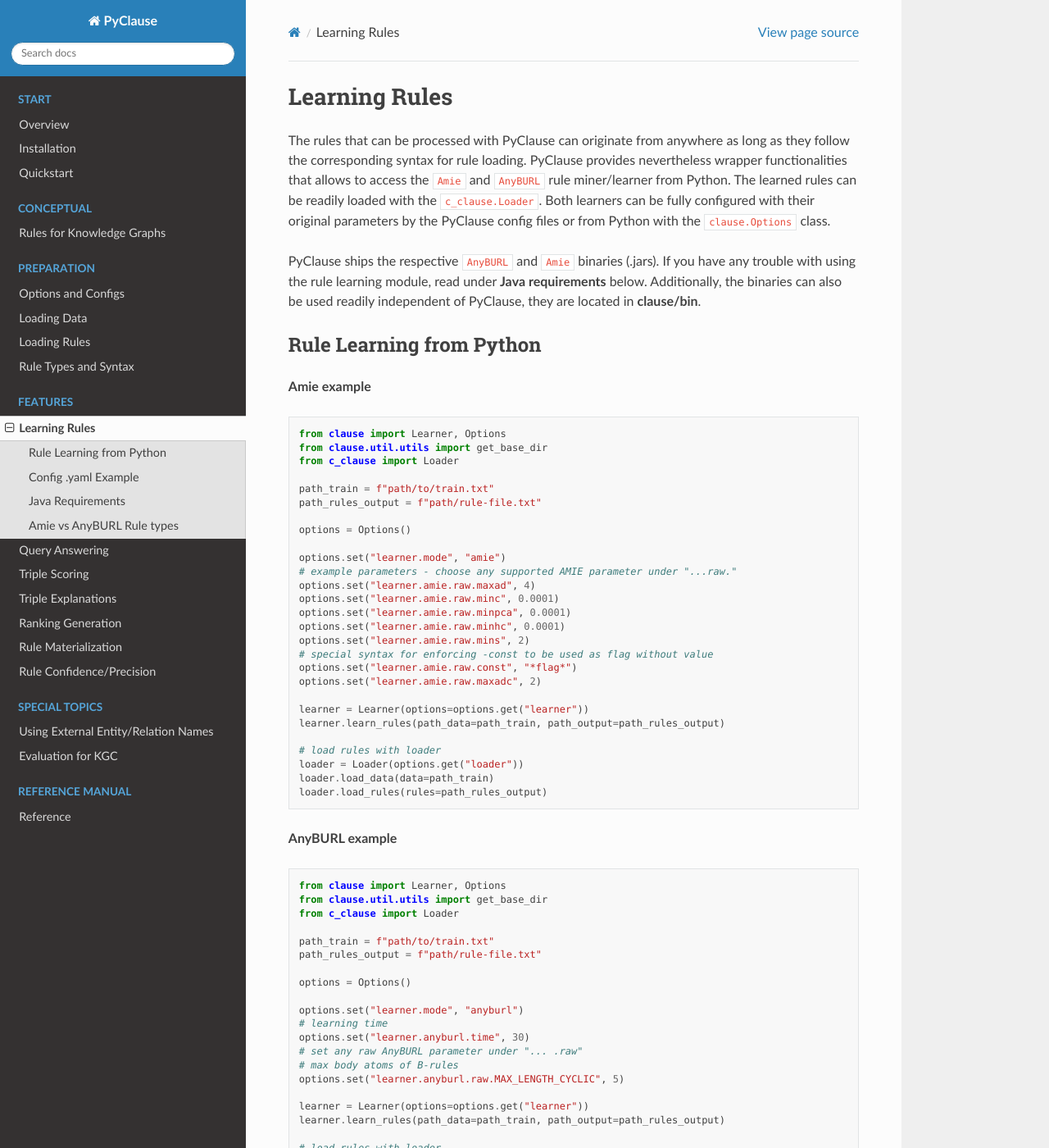
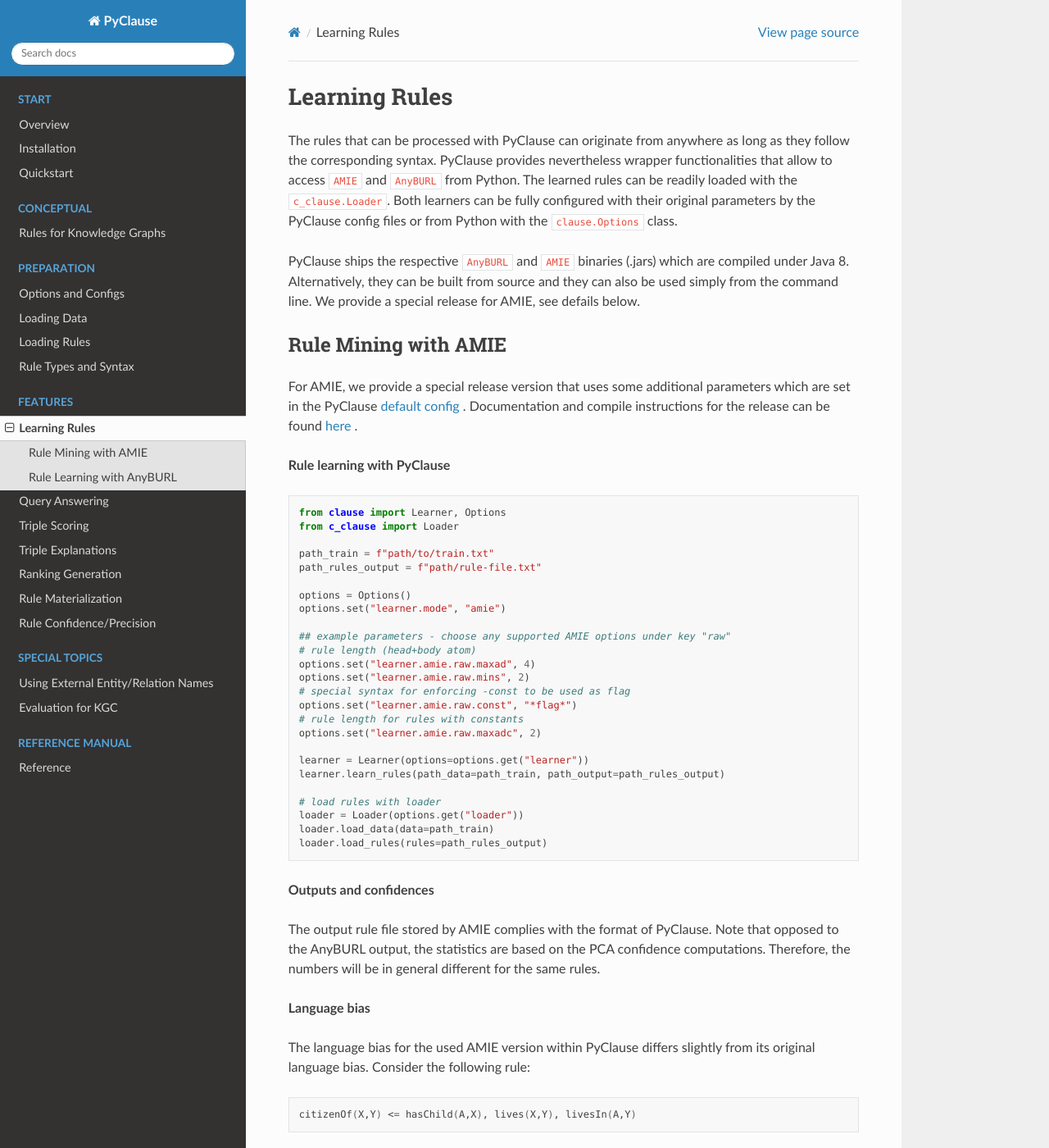
Before and after one commit to symbolic-kg/PyClause, a Sphinx documentation site: the page built from docs/feature/learning.rst, in a window 1280 px wide and 1400 px high. Shown: the whole window at 82% size. Built offline with Sphinx 7.4.7 and the Read the Docs theme 2.0.0, drawn with Linux system fonts in a browser that asks for light colours; some of the changed text lies outside the part shown.

Commit message:
Update docs

```diff
--- a/docs/advanced/evaluation.rst
+++ b/docs/advanced/evaluation.rst
@@ -4,7 +4,7 @@
 
 The ``clause`` packe provides two utility classes ``TripleSet`` and ``Ranking`` that can be used to calculate ranking-based evaluation metrics
 such as MRR or hits@k . They also allow to perform finegrained evaluations, e.g., relation-wise or for particular triple subsets. We show a complete example here,
-that creates from a ranking file which was stored with ``RankingHandler.write_ranking(..)`` the full MRR and relation-wise and direction-wise MRRs.
+that loads a ranking file which was stored with ``RankingHandler.write_ranking(..)``. It displays global MRR evaluations as well as relation and direction-wise results.
 
 
 .. code-block:: python
--- a/docs/conceptual/rules.rst
+++ b/docs/conceptual/rules.rst
@@ -21,7 +21,8 @@
 
 .. note::
 
-   From a predicate logic viewpoint, rule variables are assumed to be universally quantified. Furthermore, PyClause treats all terms implicitly under full object identity, i.e., :math:`X \neq A \neq Y` for the first rule and for the second :math:`X \neq london` and :math:`X \neq english`.
+   From a predicate logic viewpoint, rule variables are assumed to be universally quantified.
+   Furthermore, all the rule application modules in PyClause treat all terms implicitly under full object identity, i.e., :math:`X \neq A \neq Y` for the first rule and for the second :math:`X \neq london` and :math:`X \neq english`.
 
 
 We say that
--- a/docs/data/rule_types.rst
+++ b/docs/data/rule_types.rst
@@ -66,7 +66,7 @@
 
 **B-Rules**
 
-The head together with the body form a cycle. Any length supported. Examples:
+The head together with the body form a cycle when directions within the atoms are ignored. Any length supported. Examples:
 
 .. code-block:: bash
 
--- a/docs/feature/learning.rst
+++ b/docs/feature/learning.rst
@@ -1,40 +1,42 @@
 
 Learning Rules
 ==============
-The rules that can be processed with PyClause can originate from anywhere as long as they follow the corresponding syntax for rule loading.
-PyClause provides nevertheless wrapper functionalities that allows to access the ``Amie`` and ``AnyBURL`` rule miner/learner from Python.
-The learned rules can be readily loaded with the ``c_clause.Loader``. Both learners can be fully configured with their original parameters by the PyClause config files or from Python with the ``clause.Options`` class.
+The rules that can be processed with PyClause can originate from anywhere as long as they follow the corresponding syntax.
+PyClause provides nevertheless wrapper functionalities that allow to access ``AMIE`` and ``AnyBURL`` from Python.
+The learned rules can be readily loaded with the ``c_clause.Loader``.
+Both learners can be fully configured with their original parameters by the PyClause config files or from Python with the ``clause.Options`` class.
 
 
-PyClause ships the respective ``AnyBURL`` and ``Amie`` binaries (.jars). If you have any trouble with using the rule learning module, read under **Java requirements** below. Additionally, the
-binaries can also be used readily independent of PyClause, they are located in **clause/bin**.
+PyClause ships the respective ``AnyBURL`` and ``AMIE`` binaries (.jars) which are compiled under Java 8. Alternatively, they can be built from source and they can
+also be used simply from the command line. We provide a special release for AMIE, see defails below.
 
 
-Rule Learning from Python
-~~~~~~~~~~~~~~~~~~~~~~~~~
+Rule Mining with AMIE
+~~~~~~~~~~~~~~~~~~~~~~~
+For AMIE, we provide a special release version that uses some additional parameters which are set in the PyClause `default config <https://github.com/symbolic-kg/PyClause/blob/master/clause/config-default.yaml>`_ .
+Documentation and compile instructions for the release can be found `here <https://github.com/dig-team/amie/tree/pyclause>`_ .
 
-**Amie example**
+
+**Rule learning with PyClause**
 
 .. code-block:: python
 
     from clause import Learner, Options
-    from clause.util.utils import get_base_dir
     from c_clause import Loader
 
     path_train = f"path/to/train.txt"
     path_rules_output = f"path/rule-file.txt"
 
     options = Options()
+    options.set("learner.mode", "amie")
 
-    options.set("learner.mode", "amie")
-    # example parameters - choose any supported AMIE parameter under "...raw."
+    ## example parameters - choose any supported AMIE options under key "raw"
+    # rule length (head+body atom)
     options.set("learner.amie.raw.maxad", 4)
-    options.set("learner.amie.raw.minc", 0.0001)
-    options.set("learner.amie.raw.minpca", 0.0001)
-    options.set("learner.amie.raw.minhc", 0.0001)
     options.set("learner.amie.raw.mins", 2)
-    # special syntax for enforcing -const to be used as flag without value
+    # special syntax for enforcing -const to be used as flag
     options.set("learner.amie.raw.const", "*flag*")
+    # rule length for rules with constants
     options.set("learner.amie.raw.maxadc", 2)
 
     learner = Learner(options=options.get("learner"))
@@ -46,12 +48,35 @@
     loader.load_rules(rules=path_rules_output)
 
 
-**AnyBURL example**
+**Outputs and confidences**
+
+The output rule file stored by AMIE complies with the format of PyClause. Note that opposed to the AnyBURL output, the statistics are based on the PCA confidence computations.
+Therefore, the numbers will be in general different for the same rules.
+
+
+**Language bias**
+
+The language bias for the used AMIE version within PyClause differs slightly from its original language bias. Consider the following rule:
+
+.. code-block:: bash
+
+   citizenOf(X,Y) <= hasChild(A,X), lives(X,Y), livesIn(A,Y)
+
+This rule can potentially be mined with the standard AMIE version but not with the version used for PyClause. The difference to the syntax of the B-rules within PyClause
+(see :doc:`../data/rule_types`) is that there exists two paths from **X** to **Y** within the body of the rule: A direct path and one path going throug **A**.
+
+
+Rule Learning with AnyBURL
+~~~~~~~~~~~~~~~~~~~~~~~~~~
+For AnyBURL we use the most recent AnyBURL release, AnyBURL-23-1. More information can be found on the official `homepage <https://web.informatik.uni-mannheim.de/AnyBURL/>`_ .
+
+
+**Rule learning with PyClause**
+
 
 .. code-block:: python
 
     from clause import Learner, Options
-    from clause.util.utils import get_base_dir
     from c_clause import Loader
 
     path_train = f"path/to/train.txt"
@@ -73,15 +101,3 @@
     loader = Loader(options.get("loader"))
     loader.load_data(data=path_train)
     loader.load_rules(rules=path_rules_output)
-
-
-Config .yaml Example
-~~~~~~~~~~~~~~~~~~~~
-
-
-Java Requirements
-~~~~~~~~~~~~~~~~~
-
-
-Amie vs AnyBURL Rule types
-~~~~~~~~~~~~~~~~~~~~~~~~~~
```
Also changed, not shown: other parts of docs/feature/learning.rst (+3 -0 lines), 1 other file.
